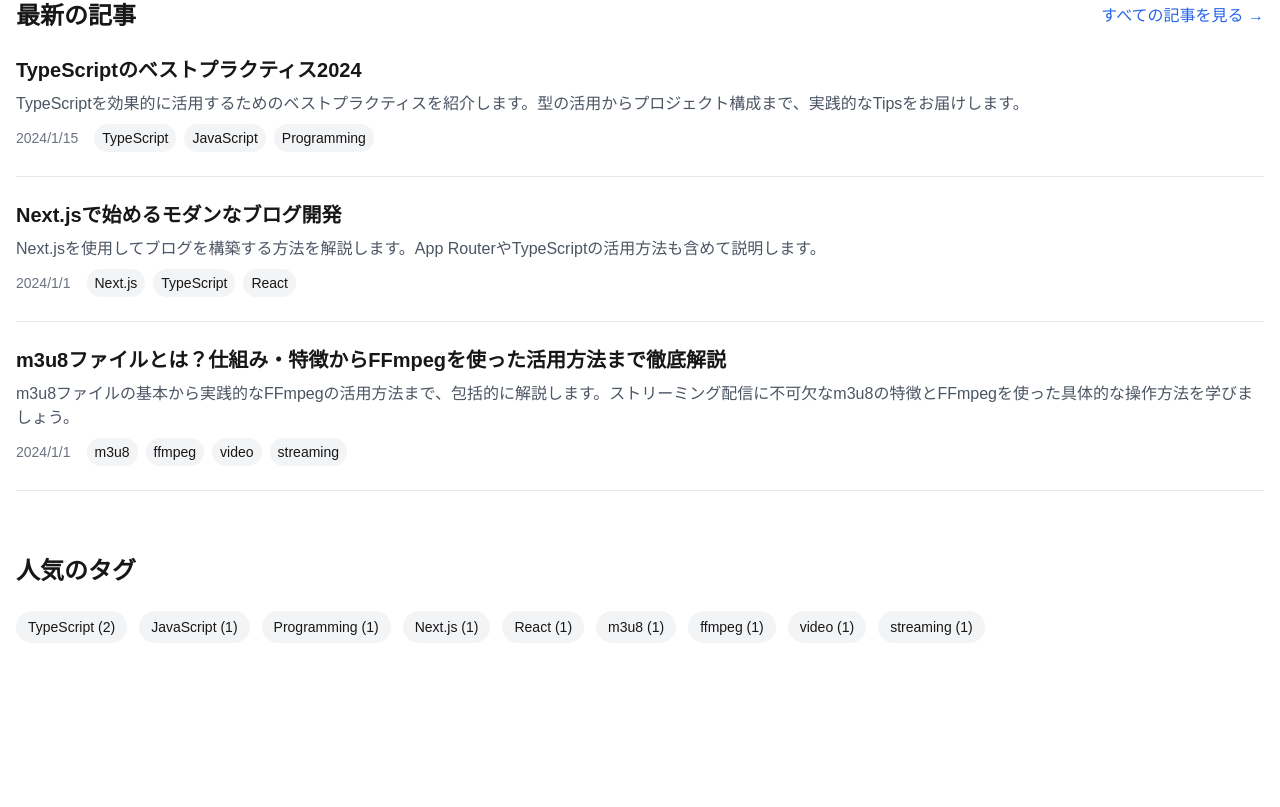
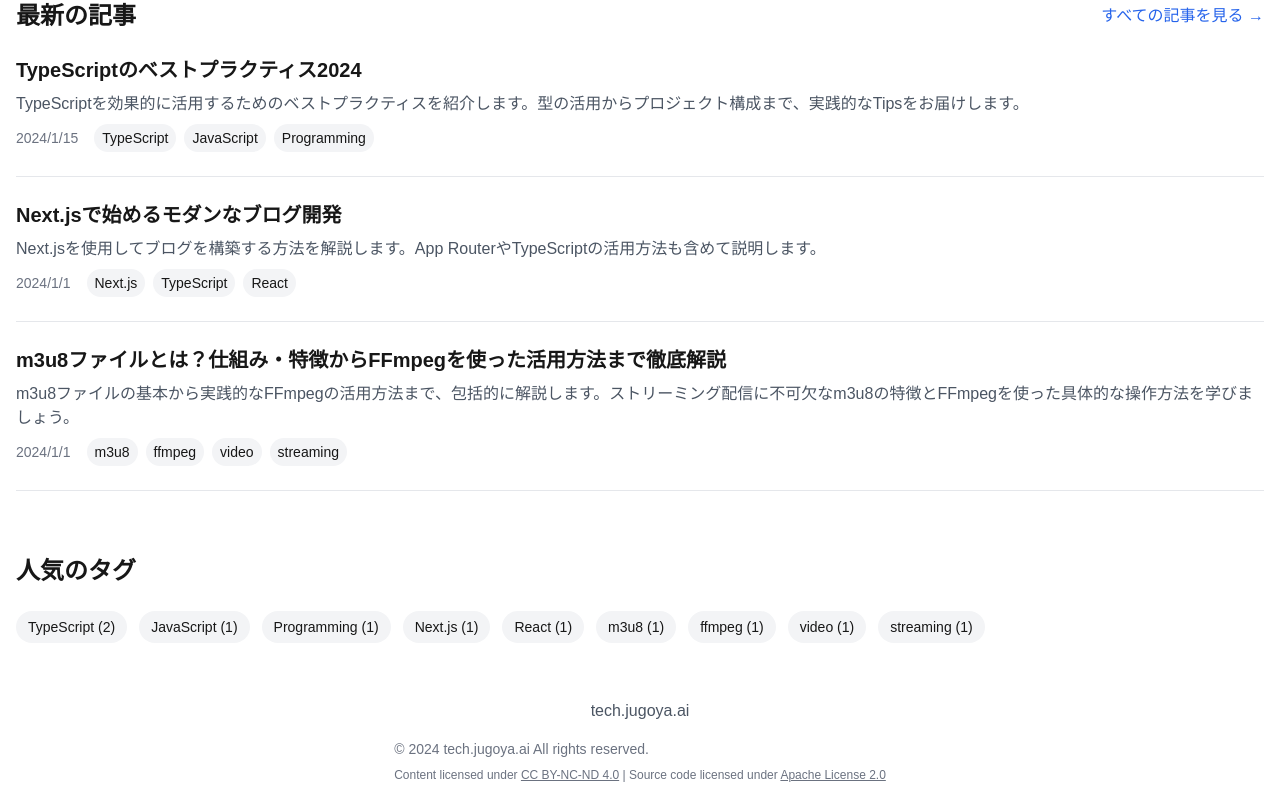
Before and after one commit to yonaka15/tech-jugoya-ai, a Next.js app: page / in a window 1280 px wide. Shown: the part 237-1044 px from the top of the page. Before the commit the page ends 912 px from the top, so only its background shows below. Built offline with nearby package versions, Linux system fonts and the light colour scheme.

Commit message:
feat: add footer with copyright notice

```diff
--- a/src/app/layout.tsx
+++ b/src/app/layout.tsx
@@ -2,6 +2,7 @@
 import { Geist, Geist_Mono } from "next/font/google";
 import "./globals.css";
 import { Header } from "@/components/layout/Header";
+import { Footer } from "@/components/layout/Footer";
 
 const geistSans = Geist({
   variable: "--font-geist-sans",
@@ -32,6 +33,7 @@
         <main className="flex-1">
           {children}
         </main>
+        <Footer />
       </body>
     </html>
   );
--- /dev/null
+++ b/src/components/layout/Footer.tsx
@@ -0,0 +1,47 @@
+import React from 'react';
+
+export const Footer: React.FC = () => {
+  const currentYear = new Date().getFullYear();
+
+  return (
+    <footer className="w-full mt-auto py-6 bg-white dark:bg-gray-900">
+      <div className="container mx-auto px-4">
+        <div className="flex flex-col items-center justify-center space-y-4">
+          <div className="flex items-center space-x-2">
+            <a
+              href="https://tech.jugoya.ai"
+              className="text-gray-600 hover:text-gray-800 dark:text-gray-400 dark:hover:text-gray-200 transition-colors"
+            >
+              tech.jugoya.ai
+            </a>
+          </div>
+          <div className="text-sm text-gray-500 dark:text-gray-400">
+            <p>
+              © {currentYear} tech.jugoya.ai All rights reserved.
+            </p>
+            <p className="mt-2 text-xs">
+              Content licensed under{' '}
+              <a
+                href="https://creativecommons.org/licenses/by-nc-nd/4.0/"
+                className="underline hover:text-gray-700 dark:hover:text-gray-300"
+                target="_blank"
+                rel="noopener noreferrer"
+              >
+                CC BY-NC-ND 4.0
+              </a>
+              {' '}| Source code licensed under{' '}
+              <a
+                href="https://opensource.org/licenses/Apache-2.0"
+                className="underline hover:text-gray-700 dark:hover:text-gray-300"
+                target="_blank"
+                rel="noopener noreferrer"
+              >
+                Apache License 2.0
+              </a>
+            </p>
+          </div>
+        </div>
+      </div>
+    </footer>
+  );
+};
```
Also changed, not shown: 1 other file (tests, documents, lock files or other folders).
